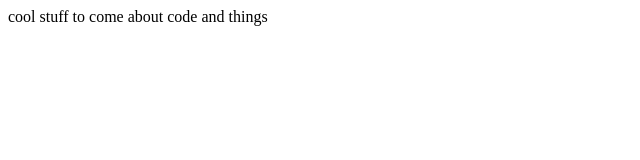
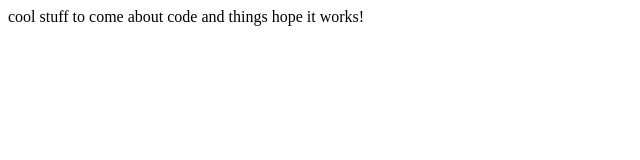
Before and after one commit to welzie/unit2-class1, a plain HTML site: page index.html in a window 1280 px wide. Shown: the whole page, without its empty margins (0-640 px from the left). Drawn offline with Linux system fonts and the light colour scheme.

Commit message:
added more text for demo

```diff
--- a/index.html
+++ b/index.html
@@ -6,5 +6,6 @@
     <body>
         cool stuff to come about
         code and things
+        hope it works!
     </body>
 </html>
```
